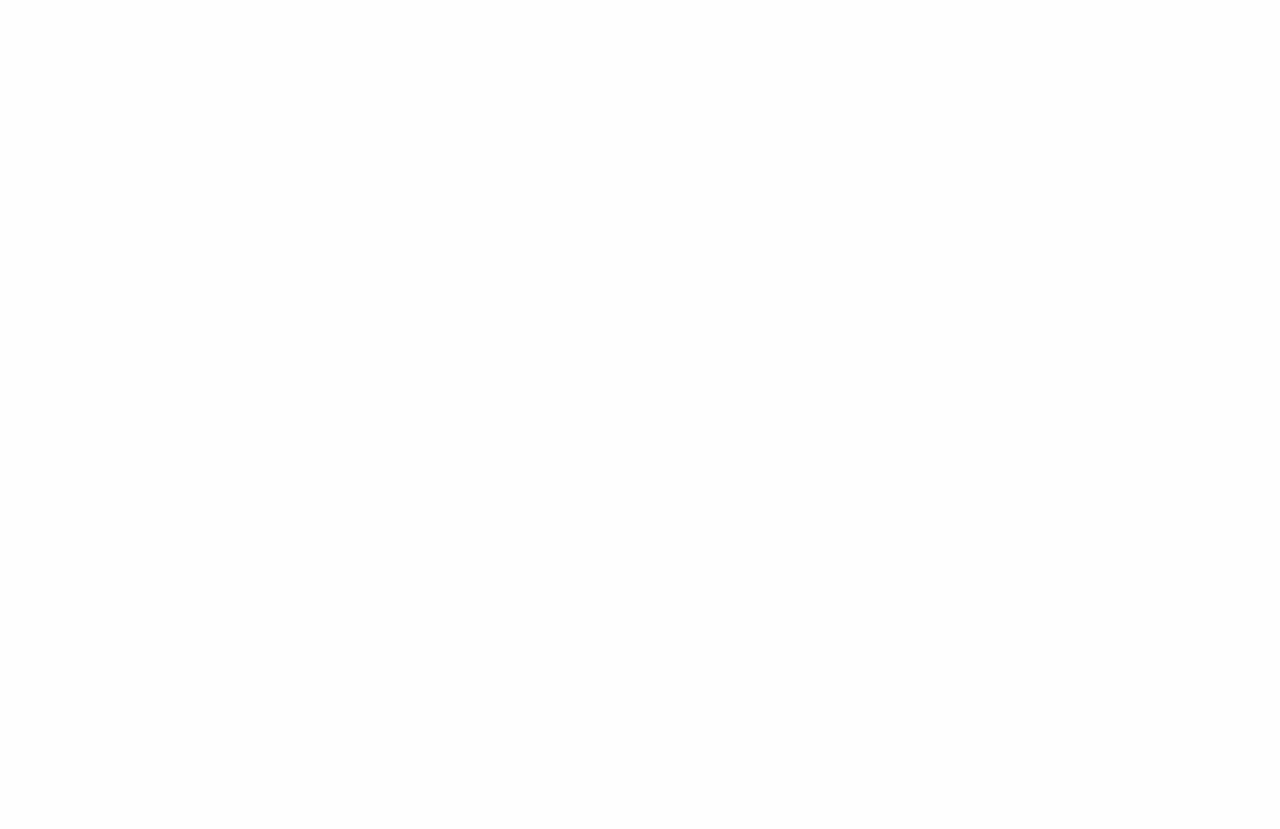
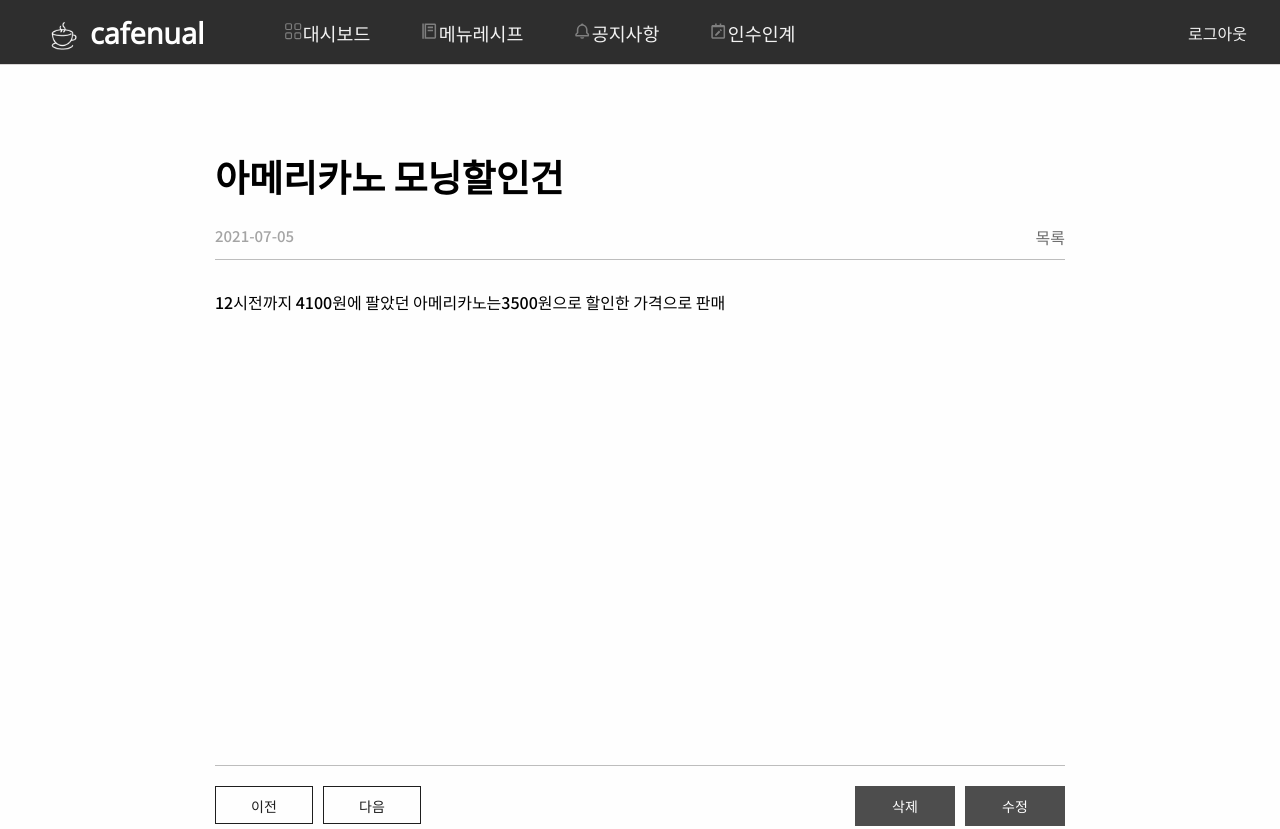
Before and after one commit to cafenual/cafenual-hyeon, a React (Create React App) app in the folder front/: page /notice/detail/1 in a window 1280 px wide. Before the commit the page ends 800 px from the top, so only its background shows below. Built offline with nearby package versions, Linux system fonts and the light colour scheme; a web font is replaced by a local one.

Commit message:
Refector : 코드 리팩토링 (데이터 삽입)

```diff
--- a/front/src/App.js
+++ b/front/src/App.js
@@ -27,7 +27,7 @@ function App() {
             <Route path="/notice" exact component={NoticeList} />
             <Route path="/notice/upload" exact component={NoticeUpload} />
             <Route path="/notice/edit" exact component={NoticeEdit} />
-            <Route path="/notice/:detaiid?" exact component={NoticeDetail} />
+            <Route path="/notice/detail/:noticeid?" exact component={NoticeDetail} />
             <Route
               path="/menu/detail/:recipeName?"
               exact
--- a/front/src/pages/MenuRecipe/MenuDetail/index.js
+++ b/front/src/pages/MenuRecipe/MenuDetail/index.js
@@ -5,8 +5,8 @@ import { withRouter } from "react-router-dom";
 import { RecipeData } from "static/FakeDates";
 
 const MenuDetail = ({ match }) => {
-  const recipeName =
-    match.params.recipeName; /*변수 이름이랑 params 뒤에랑 이름이 동일해야함 */
+  const recipeName = match.params.recipeName;
+  /*변수 이름이랑 params 뒤에랑 이름이 동일해야함 */
   console.log(recipeName);
   const [Title, setTitle] = useState("");
   const [Img, setImg] = useState("");
@@ -31,7 +31,9 @@ const MenuDetail = ({ match }) => {
             <div className="menu-title">{Title}</div>
             <div className="HotnIce">
               <button>hot</button>{" "}
-              {/*hot누르면 hot 보이게 ice 보이면 ice보이게 또한 메뉴레시피에는 핫과 아이스가 있다면 핫만 둘중 하나만 있다면 그것이 올라가게 해야할것이다*/}
+              {/*
+                hot누르면 hot 보이게 ice 보이면 ice보이게 또한 메뉴레시피에는 핫과 아이스가 있다면 핫만 둘중 하나만 있다면 그것이 올라가게 해야할것이다
+              */}
               <button>ice</button>
             </div>
           </div>
@@ -40,13 +42,19 @@ const MenuDetail = ({ match }) => {
               <div className="left-top">
                 <img src={Img} />
               </div>
-              <div className="left-bottom">{Recipe}</div>
+              <div
+                className="left-bottom"
+                dangerouslySetInnerHTML={{ __html: Recipe }}
+              ></div>
             </div>
             <div className="right-block">
               <div className="right-top">
                 <a href="/menu">목록</a>
               </div>
-              <div className="right-middle">{Content}</div>
+              <div
+                className="right-middle"
+                dangerouslySetInnerHTML={{ __html: Content }}
+              ></div>
               <div className="right-bottom">
                 <a href="/menu/edit">수정</a>
                 <a href="/menu">삭제</a>
--- a/front/src/pages/Notice/NoticeDetail/index.js
+++ b/front/src/pages/Notice/NoticeDetail/index.js
@@ -1,22 +1,42 @@
 import React, { useEffect, useState } from "react";
 import "./styles.css";
 import Header from "layouts/Header";
+import { withRouter } from "react-router-dom";
+import { NoticeData } from "static/FakeDates";
 
-const NoticeDetail = () => {
+const NoticeDetail = ({ match }) => {
+  const noticeid = match.params.noticeid;
+  console.log(noticeid);
+  const [Title, setTitle] = useState("");
+  const [Date, setDate] = useState("");
+  const [Content, setContent] = useState("");
+  const fakeData = NoticeData;
+  useEffect(() => {
+    const noticeData = fakeData.filter((data) => data.id === noticeid);
+    setTitle(noticeData[0].title);
+    setDate(noticeData[0].date);
+    setContent(noticeData[0].content);
+  });
+
   return (
+    <>
+      Title && Date && Content
       <div id="NoticeDetail" className="page-layout">
         <Header />
         <div className="back-ground">
           <div className="detail-form">
             <div className="detail-top">
-            <div className="detail-title">title</div>
+              <div className="detail-title">{Title}</div>
               <div className="title-bottom">
-              <div className="detail-date">0000-00-00</div>
+                <div className="detail-date">{Date}</div>
                 <a href="/notice">목록</a>
               </div>
             </div>
             <div className="datail-middle">
-            <div className="detail-cont">content</div>
+              <div
+                className="detail-cont"
+                dangerouslySetInnerHTML={{ __html: Content }}
+              ></div>
             </div>
             <div className="datail-bottom">
               <div className="bottom-left">
@@ -31,7 +51,8 @@ const NoticeDetail = () => {
           </div>
         </div>
       </div>
+    </>
   );
 };
 
-export default NoticeDetail;
+export default withRouter(NoticeDetail);
```
Lines whose indentation alone changed are shown as unchanged.
